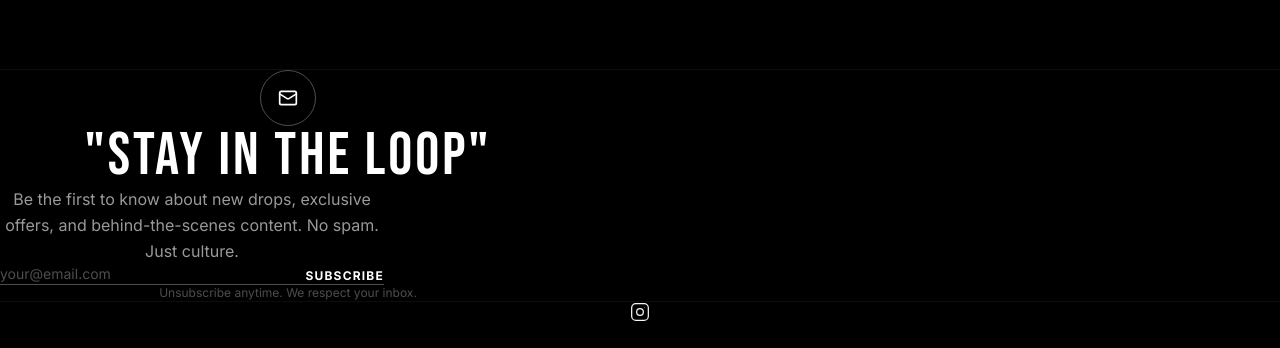
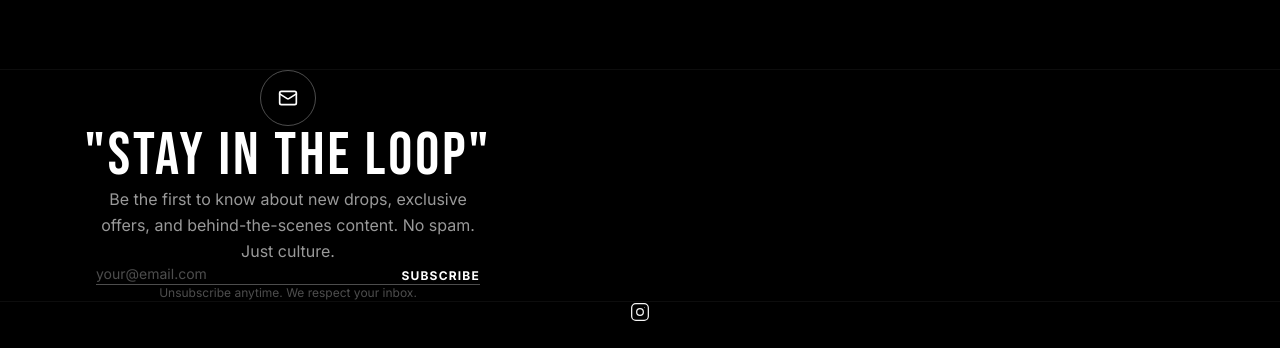
Before and after one commit to Heischidi/TBS, a Next.js app in the folder vltg/: page / in a window 1280 px wide. Shown: the part 1030-1378 px from the top of the page. Built offline with nearby package versions, Linux system fonts and the light colour scheme; no server answers; the database is empty.

Commit message:
fix: properly center newsletter section, confirm lookbook removed from home

```diff
--- a/vltg/components/shop/home/Newsletter.tsx
+++ b/vltg/components/shop/home/Newsletter.tsx
@@ -23,24 +23,25 @@ export function Newsletter() {
   };
 
   return (
-    <section className="bg-black border-t border-white/5 py-24 md:py-32">
-      <div className="max-w-xl mx-auto px-6 text-center">
+    <section className="w-full bg-black border-t border-white/5 py-24 md:py-32">
+      <div className="w-full max-w-xl mx-auto px-6 flex flex-col items-center text-center">
         <motion.div
           initial={{ opacity: 0, y: 30 }}
           whileInView={{ opacity: 1, y: 0 }}
           viewport={{ once: true }}
           transition={{ duration: 0.5 }}
+          className="w-full flex flex-col items-center"
         >
           {/* Circle mail icon */}
-          <div className="inline-flex items-center justify-center w-14 h-14 rounded-full border border-white/30 mb-10">
+          <div className="flex items-center justify-center w-14 h-14 rounded-full border border-white/30 mb-10">
             <Mail size={20} className="text-white" />
           </div>
 
-          <h2 className="font-display text-4xl md:text-6xl text-white mb-6 tracking-wide">
+          <h2 className="font-display text-4xl md:text-6xl text-white mb-6 tracking-wide text-center">
             STAY IN THE LOOP
           </h2>
 
-          <p className="text-white/60 text-sm md:text-base mb-12 leading-relaxed max-w-sm mx-auto">
+          <p className="text-white/60 text-sm md:text-base mb-12 leading-relaxed max-w-sm text-center">
             Be the first to know about new drops, exclusive offers, and behind-the-scenes content.
             No spam. Just culture.
           </p>
@@ -57,7 +58,7 @@ export function Newsletter() {
               </span>
             </motion.div>
           ) : (
-            <form onSubmit={handleSubmit} className="max-w-sm mx-auto">
+            <form onSubmit={handleSubmit} className="w-full max-w-sm">
               <div className="flex items-end gap-4 border-b border-white/30 pb-2">
                 <input
                   type="email"
@@ -80,7 +81,7 @@ export function Newsletter() {
             </form>
           )}
 
-          <p className="text-white/30 text-xs mt-6">
+          <p className="text-white/30 text-xs mt-6 text-center">
             Unsubscribe anytime. We respect your inbox.
           </p>
         </motion.div>
```
